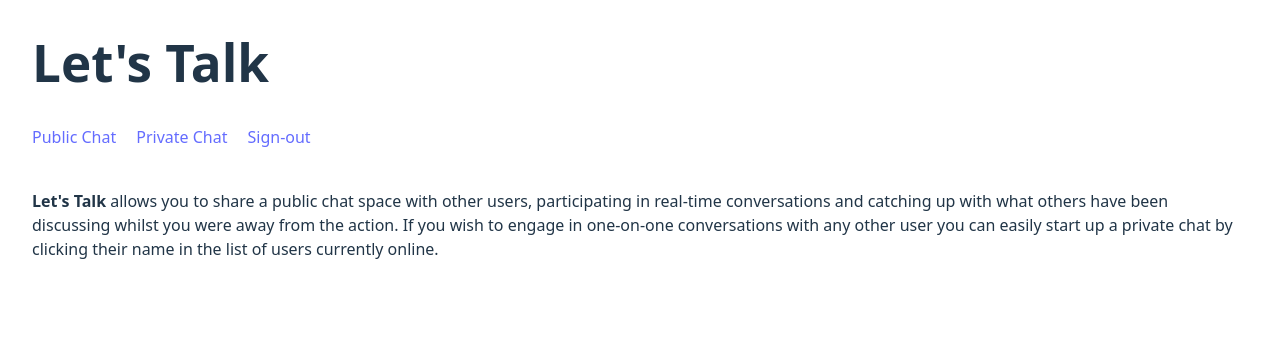
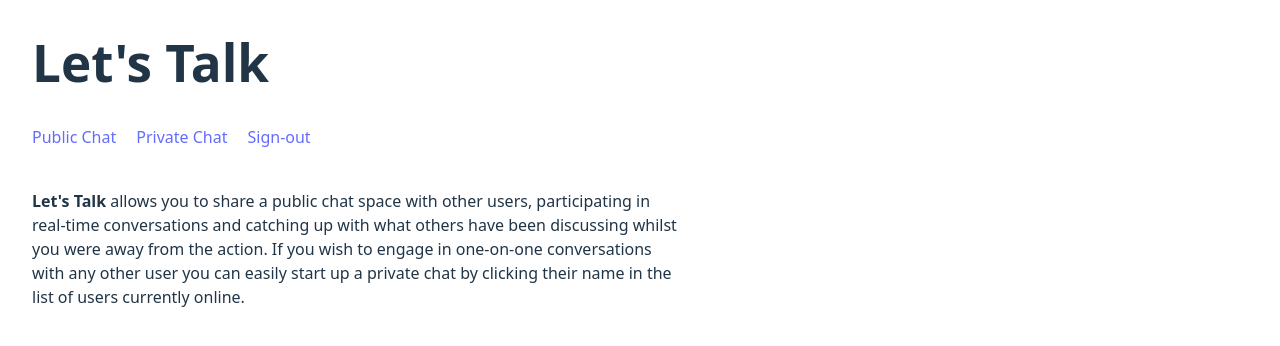
Before and after one commit to wmfsdev/chat-client, a React (Vite) app: page / in a window 1280 px wide. Shown: the top 346 px of the page. Built offline with nearby package versions, Linux system fonts and the light colour scheme; no server answers.

Commit message:
update notification css

```diff
--- a/src/App.css
+++ b/src/App.css
@@ -25,6 +25,10 @@ html, body {
 
 header {
   margin-bottom: 40px;
+}
+
+.app-desc {
+  max-width: 650px;
 }
 
 .chat-frame {
@@ -120,6 +124,11 @@ header {
   gap: 10px;
 }
 
+
+svg {
+  height: 10px
+}
+
 .chat-user:hover {
   list-style-type: none;
   list-style: none;
@@ -127,10 +136,16 @@ header {
 
 .chat-user {
   color: #646cff;
+  display: flex;
+  align-items: center;
 }
 
 .chat-user:nth-child(odd) {
   color: #5a61e3;
+}
+
+.chat-user li {
+  margin-right: 10px;
 }
 
 .link {
```
